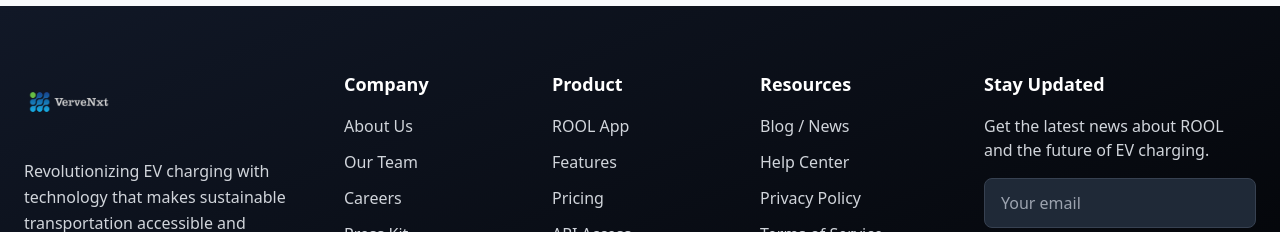
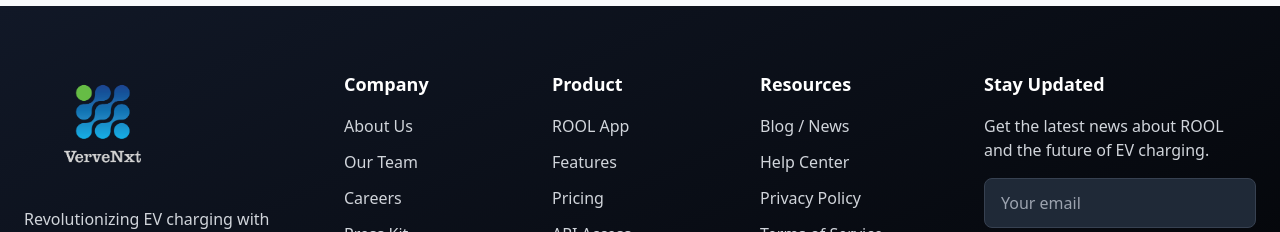
Before and after one commit to ev-cap/VerveNxt-Website, a React (Vite) app: page /terms in a window 1280 px wide. Shown: the part 2857-3089 px from the top of the page. Built offline with nearby package versions, Linux system fonts and the light colour scheme; no server answers.

Commit message:
Update Footer component logo image and adjust its size for improved visibility.

```diff
--- a/src/components/Footer.jsx
+++ b/src/components/Footer.jsx
@@ -45,9 +45,9 @@ const Footer = () => {
           >
             <Link to="/" className="flex items-center mb-6">
               <img
-                src="/images/VervenxtLogoH.png"
+                src="/images/VervenxtLogo.png"
                 alt="VerveNxt Logo"
-                className="h-16"
+                className="h-28"
               />
             </Link>
 
```
